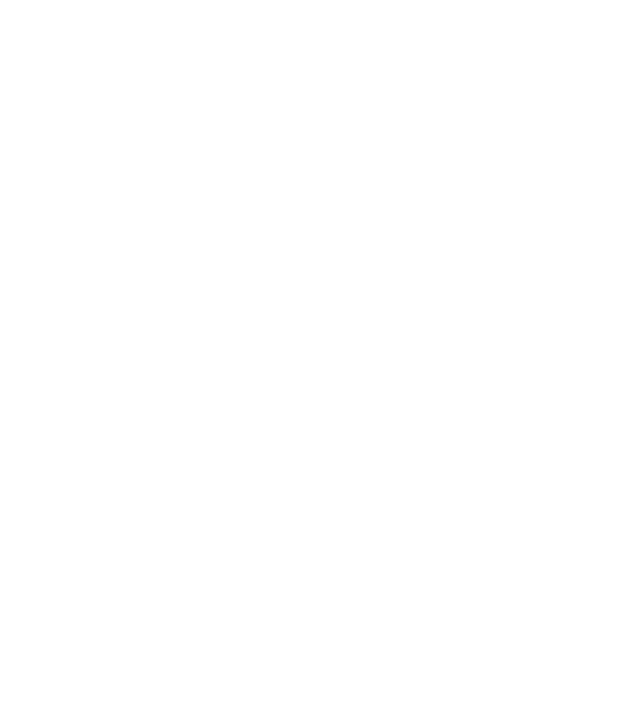
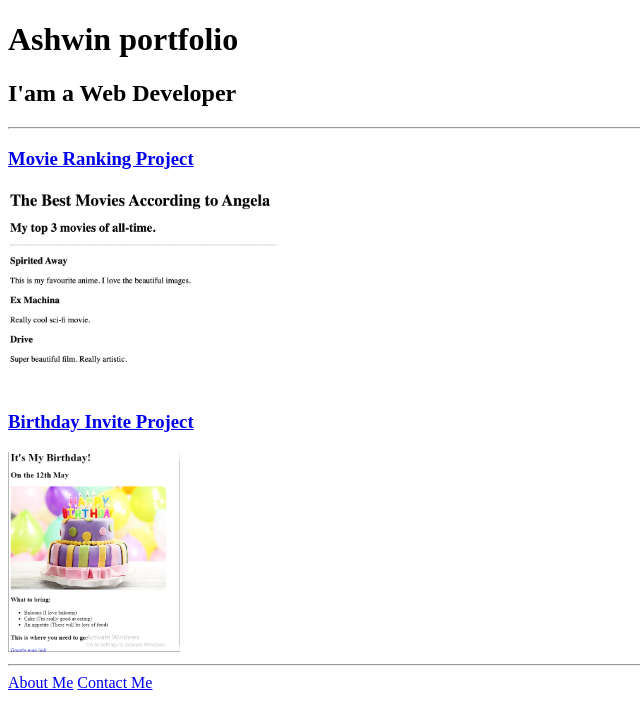
Before and after one commit to Ashwinraj-R-024/html-portfolio, a plain HTML site: page index.html in a window 1280 px wide. Shown: the whole page, without its empty margins (0-640 px from the left). Drawn offline with Linux system fonts and the light colour scheme.

Commit message:
Add files via upload

```diff
--- a/index.html
+++ b/index.html
@@ -1,15 +1,25 @@
 <!-- TODO 1: Create the HTML Boilerplate -->
+<!DOCTYPE html>
+<html lang="en">
 
-<!-- TODO 2: Add Your previous projects' HTML into the public folder -->
 
-<!-- TODO 3: Take screenshots of your project previews and add the images to the images folder -->
+<head>
+    <meta charset="UTF-8">
+    <title>Ashwin Portfolio</title>
+</head>
 
-<!-- TODO 4: Add titles/subtitles etc. -->
 
-<!-- TODO 5: Add a link to the project pages -->
+<body>
+    <H1>Ashwin portfolio</H1>
+    <h2>  I'am a Web Developer</h2>
+    <hr/>
+    <h3><a href="./public/movie-ranking.html">Movie Ranking Project</a></h3>
+    <img src="./assets/images/movie-ranking.png" height="200" alt="Movie Ranking Project Preive"/>
+    <h3><a href="./public/birthday-invite.html">Birthday Invite Project</a></h4>
+    <img src="./assets/images/birthday screenshot.png" height="200" alt="Birthday Website Preview"/>
+    <hr/>
+    <a href="./public/about.html">About Me</a>
+    <a href="./public/contact.html">Contact Me</a>
+</body>
 
-<!-- TODO 6: Add images to show the project previews
-HINT for TODO 6: You can use the height attribute set to 200 to make the image smaller:
-https://developer.mozilla.org/en-US/docs/Web/HTML/Element/img#attr-height -->
-
-<!-- TODO 7: Add the Contact Me and About Me page links -->
+</html>
```
